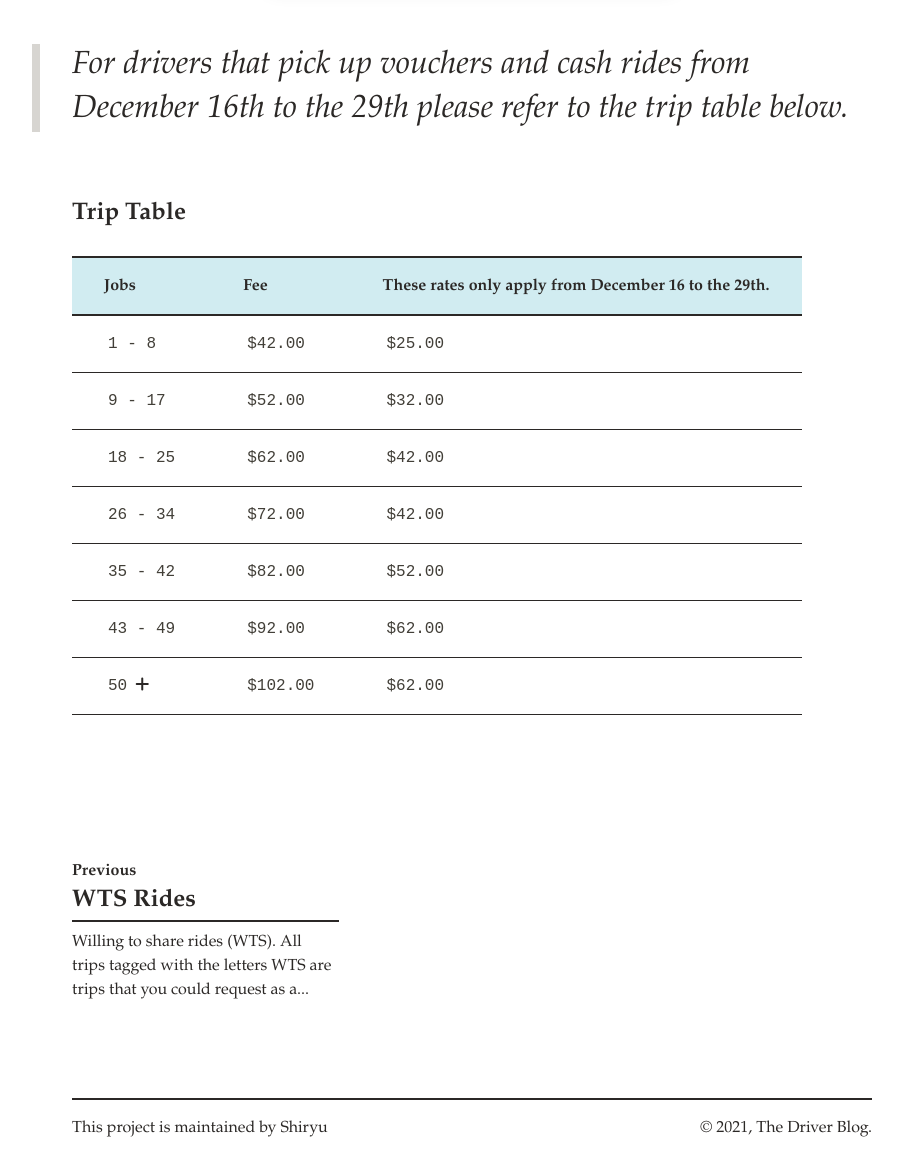
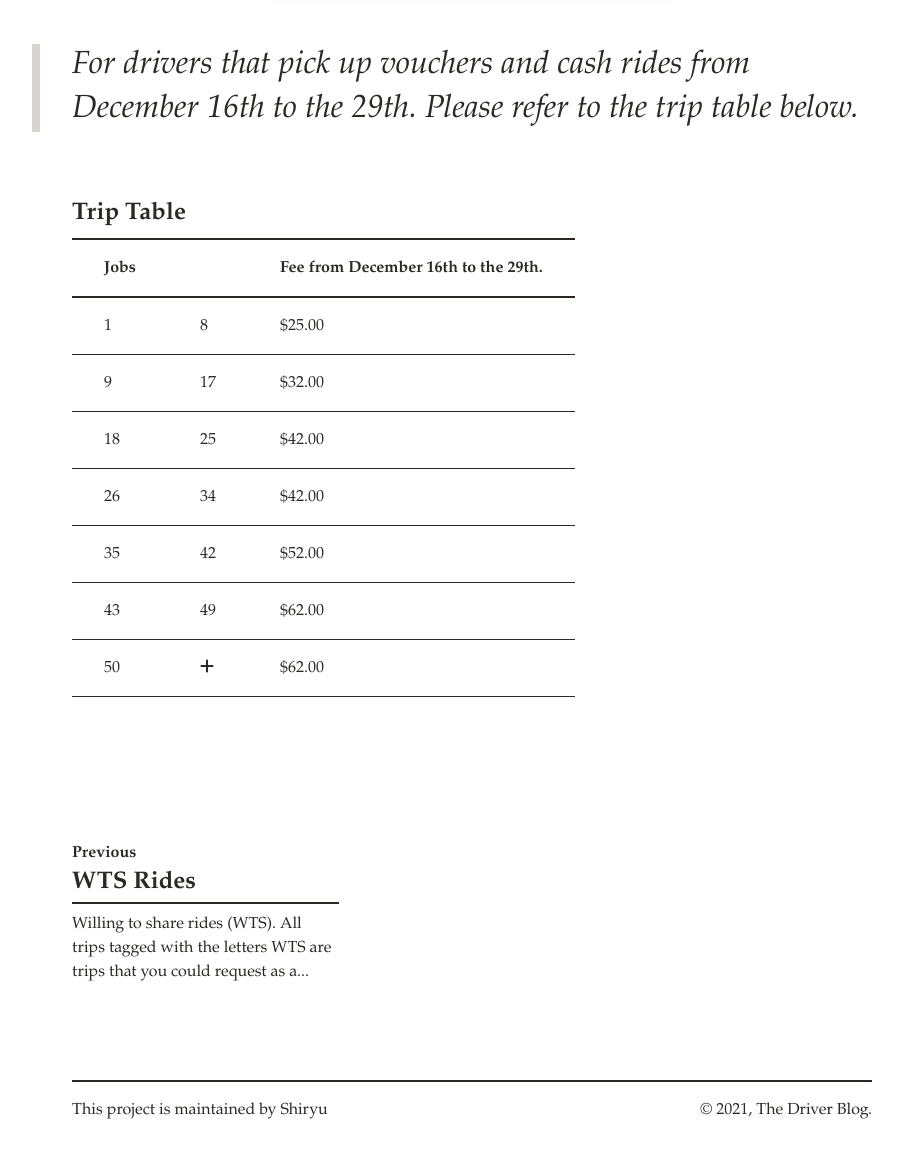
Before and after one commit to brd-blog/info-site, a Jekyll site: the page built from _posts/2020-11-30-december-special.md, in a window 1280 px wide and 1400 px high, scrolled down 1034 px. Shown: the part 244-1400 px from the top of the window, without its empty margins (168-1071 px from the left). Built offline with Jekyll 4.4.1, drawn with Linux system fonts in a browser that asks for light colours; nearby versions of some CDN libraries; some of the changed text lies outside the part shown.

Commit message:
Updated table

```diff
--- a/_posts/2020-11-30-december-special.md
+++ b/_posts/2020-11-30-december-special.md
@@ -6,61 +6,23 @@ category: blog
 tags: no-fee
 ---
 
-> Stating December 16 to the 29th no base fee charge for drivers that only pick up vouchers.
+> Stating December 16th to the 29th no base fee charge for drivers that only pick up vouchers.
 
 ![documents]({{site.baseurl}}/images/cal.png)
 
 
 ![documents]({{site.baseurl}}/images/payee.png)
 
-> For drivers that pick up vouchers and cash rides from December 16th to the 29th please refer to the trip table below.
+> For drivers that pick up vouchers and cash rides from December 16th to the 29th. Please refer to the trip table below.
 
-<p><h3 class="message">Trip Table</h3></p>
-<table>
-  <thead>
-    <tr style="background:#d1ecf1">
-      <th>Jobs</th>
-      <th>Fee</th>
-      <th>These rates only apply from December 16 to the 29th.</th>
-    </tr>
-  </thead>
-  <tfoot>
-    <tr>
-      <td><code>50</code> <i class="fa fa-plus" aria-hidden="true"></i></td>
-      <td><code>$102.00</code></td>
-      <td><code>$62.00</code></td>
-    </tr>
-  </tfoot>
-  <tbody>
-    <tr>
-      <td><code>1 - 8</code></td>
-      <td><code>$42.00</code></td>
-      <td><code>$25.00</code></td>
-    </tr>
-    <tr>
-      <td><code>9 - 17</code></td>
-      <td><code>$52.00</code></td>
-      <td><code>$32.00</code></td>
-    </tr>
-    <tr>
-      <td><code>18 - 25</code></td>
-      <td><code>$62.00</code></td>
-      <td><code>$42.00</code></td>
-    </tr>
-    <tr>
-      <td><code>26 - 34</code></td>
-      <td><code>$72.00</code></td>
-      <td><code>$42.00</code></td>
-    </tr>
-    <tr>
-      <td><code>35 - 42</code></td>
-      <td><code>$82.00</code></td>
-      <td><code>$52.00</code></td>
-    </tr>
-    <tr>
-      <td><code>43 - 49</code></td>
-      <td><code>$92.00</code></td>
-      <td><code>$62.00</code></td>
-    </tr>
-  </tbody>
-</table>
+### Trip Table
+
+| Jobs | | Fee from December 16th to the 29th.|
+| --- | --- |
+| 1 | 8 | $25.00 |
+| 9 | 17 | $32.00 |
+| 18 | 25 | $42.00 |
+| 26 | 34 | $42.00 |
+| 35 | 42 | $52.00 |
+| 43 | 49 | $62.00 |
+| 50 | <i class="fa fa-plus" aria-hidden="true"></i> | $62.00 |
```
